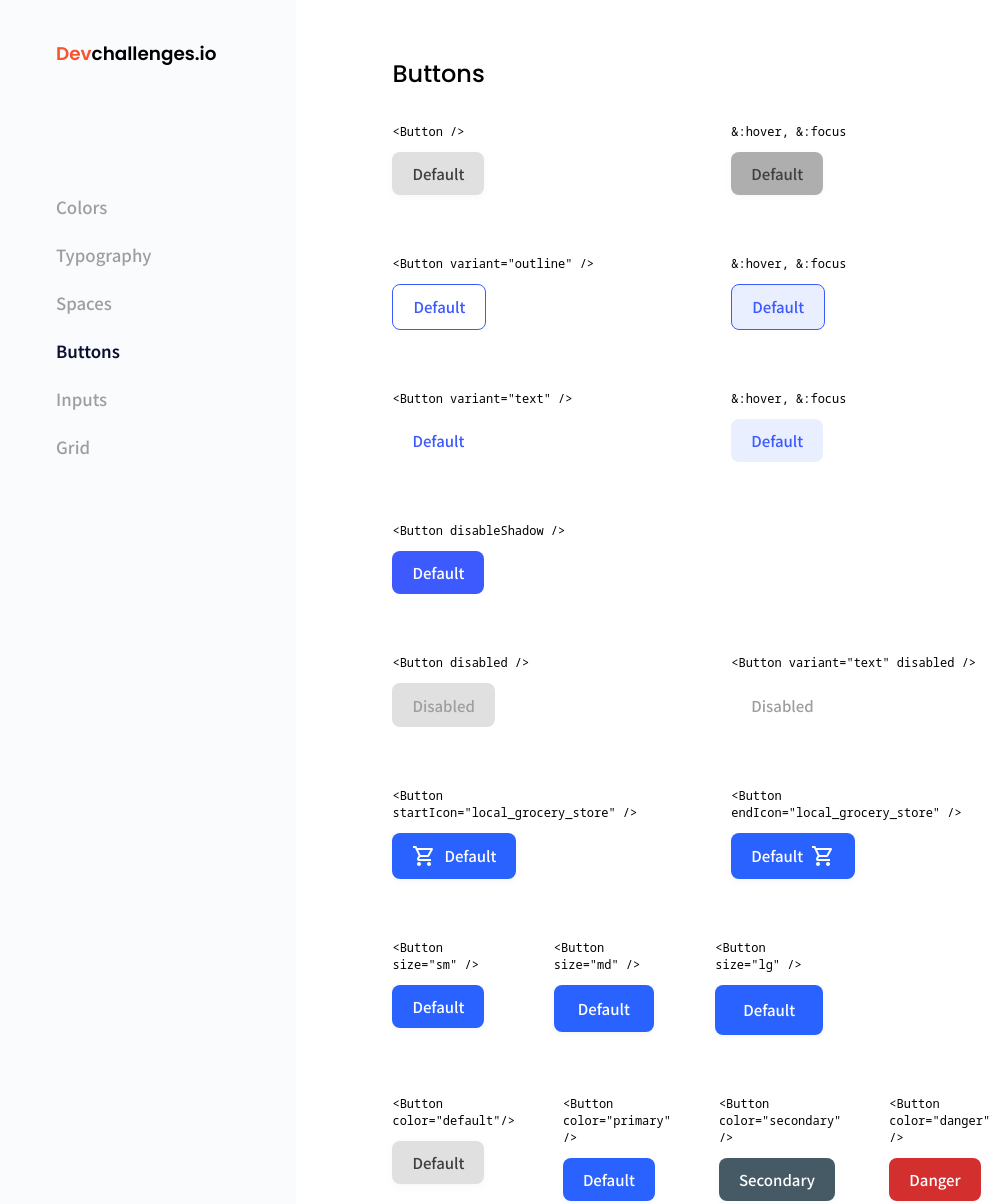
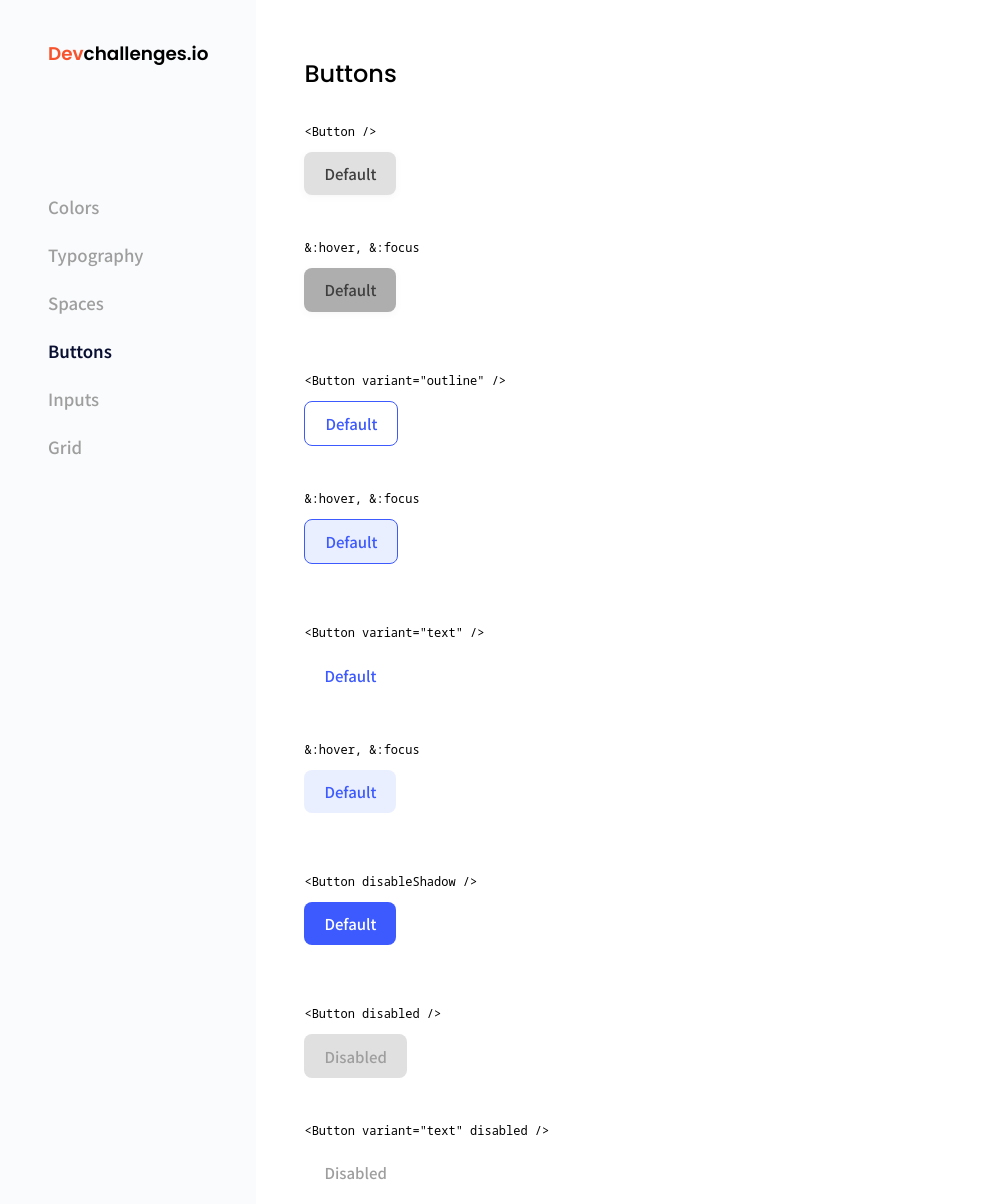
Before and after one commit to ShrutiShinde418/button-component, a React (Create React App) app: page / in a window 768 px wide. Shown: the top 1204 px of the page, 990 px wide, since content can reach past the window. Built offline with nearby package versions, Linux system fonts and the light colour scheme.

Commit message:
responsiveness added

```diff
--- a/src/components/SideBar/SideBar.scss
+++ b/src/components/SideBar/SideBar.scss
@@ -4,6 +4,12 @@
   background-color: $light-gray;
   padding: 2.5rem 5rem 3rem 3.5rem;
   min-height: 100vh;
+
+  @media (min-width: 576px) and (max-width: 1200px) {
+    & {
+      padding: 2.5rem 3rem 3rem 3rem;
+    }
+  }
 }
 
 h1 {
--- a/src/pages/ButtonPage/ButtonPage.scss
+++ b/src/pages/ButtonPage/ButtonPage.scss
@@ -22,4 +22,31 @@
     gap: 3rem;
     margin-bottom: 3rem;
   }
+
+  @media (min-width: 992px) and (max-width: 1200px) {
+    & {
+      margin-left: 4rem;
+    }
+
+    .grid-2 {
+      grid-template-columns: repeat(3, 1fr);
+      gap: 2rem;
+    }
+  }
+
+  @media (min-width: 200px) and (max-width: 992px) {
+    & {
+      margin-left: 3rem;
+    }
+
+    .grid-1 {
+      grid-template-columns: 1fr;
+      gap: 2rem;
+    }
+
+    .grid-2 {
+      grid-template-columns: 1fr;
+      gap: 1.5rem;
+    }
+  }
 }
```
